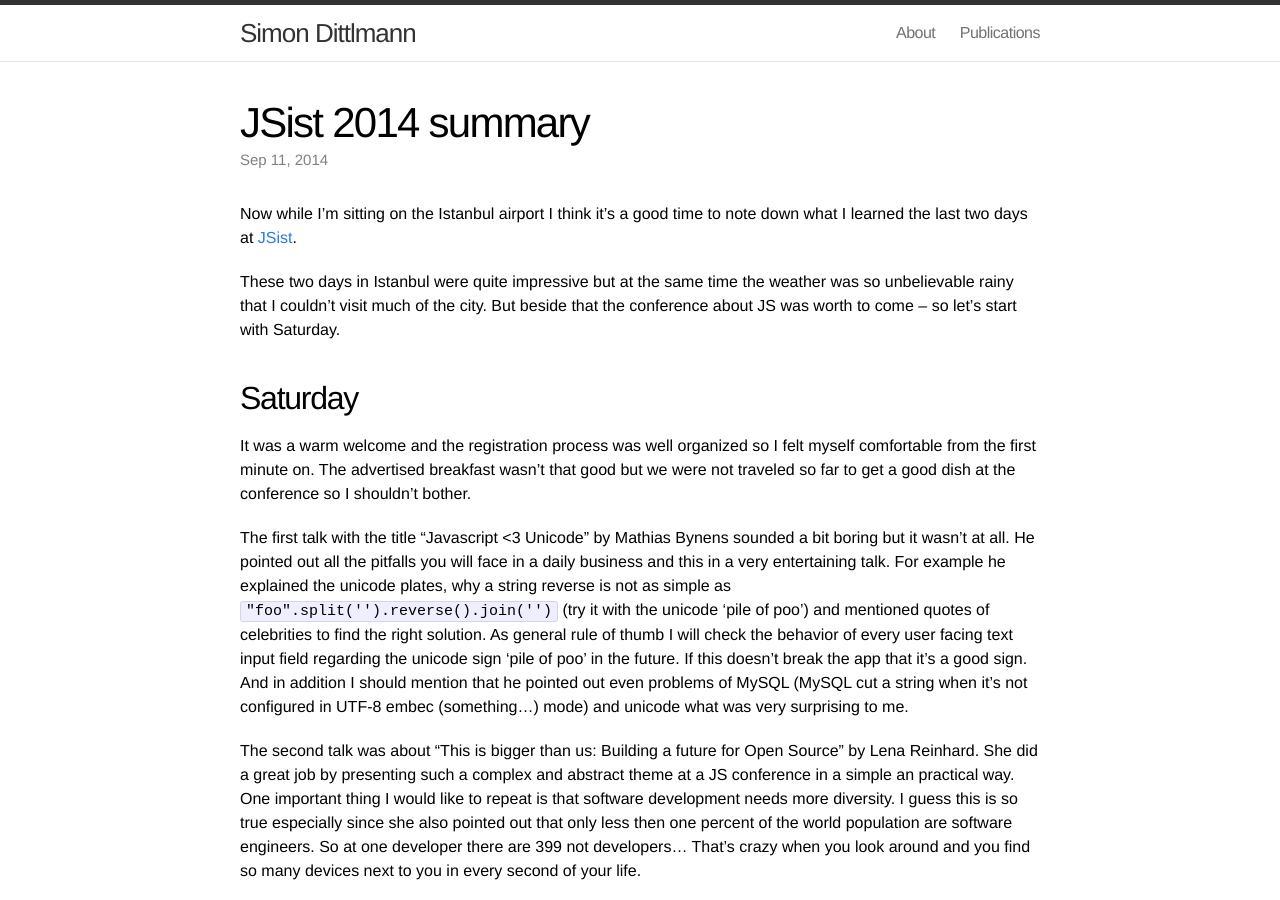
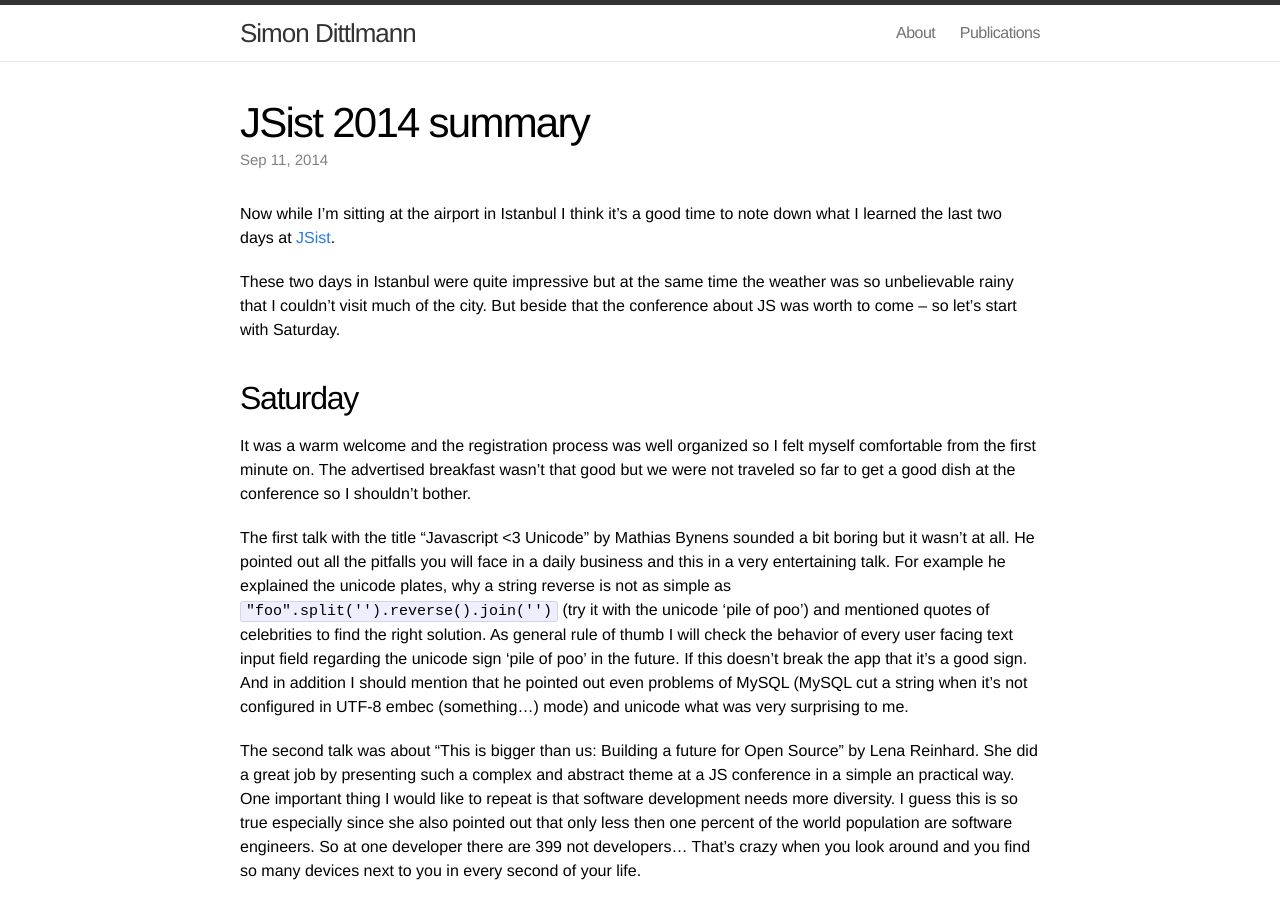
Before and after one commit to Pindar/pindar.github.io, a Jekyll site: the page built from _posts/2014-09-28-jsist-conference-summary.markdown, in a window 1280 px wide and 900 px high. Built offline with Jekyll 4.4.1, drawn with Linux system fonts in a browser that asks for light colours; comment, search, counter and statistics services are not loaded.

Commit message:
fix more typos

```diff
--- a/_posts/2014-09-28-jsist-conference-summary.markdown
+++ b/_posts/2014-09-28-jsist-conference-summary.markdown
@@ -6,7 +6,7 @@ categories: conference js frontend development
 comments: true
 ---
 
-Now while I'm sitting on the Istanbul airport I think it's a good time to note down what I learned the last two days at [JSist](http://lanyrd.com/2014/jsist/).
+Now while I'm sitting at the airport in Istanbul I think it's a good time to note down what I learned the last two days at [JSist](http://lanyrd.com/2014/jsist/).
 
 These two days in Istanbul were quite impressive but at the same time the weather was so unbelievable rainy that I couldn't visit much of the city. But beside that the conference about JS was worth to come -- so let's start with Saturday.
 
```
